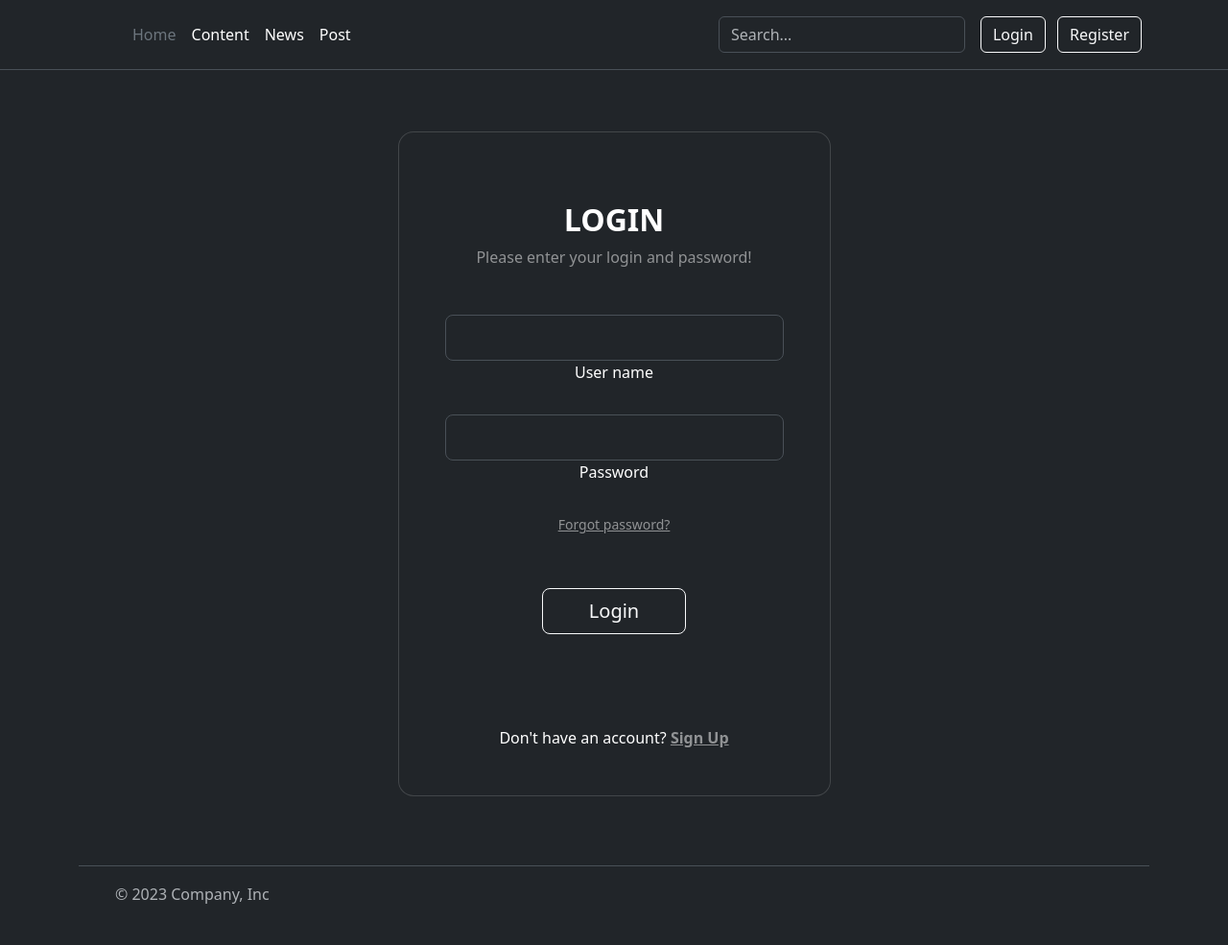
After one commit to qazwsx08ghj/django_tutorial, a Django app: page /login/ in a window 1280 px wide. The commit adds this page. Shown: the whole page at 96% size. Run offline with Django 4.2, Linux system fonts and the light colour scheme.

Commit message:
tutorial for deep dive to template tag and front & create method overview

```diff
--- a/django_tutorial/urls.py
+++ b/django_tutorial/urls.py
@@ -15,9 +15,12 @@ Including another URLconf
 """
 from django.contrib import admin
 from django.urls import path
-from website.views import main
+from website.views import main, login, register, logOut
 
 urlpatterns = [
     path('admin/', admin.site.urls),
+    path('register/', register, name='register'),
+    path('login/', login, name='login'),
+    path('logout/', logOut, name="Logout"),
     path('', main, name='main')
 ]
--- /dev/null
+++ b/templates/base.html
@@ -0,0 +1,70 @@
+<!DOCTYPE html>
+<html lang="en" data-bs-theme="dark">
+<head>
+    <meta charset="UTF-8">
+    <title>{% block title %}{% endblock %}</title>
+
+    <style>
+        {% block style %}
+
+        {% endblock %}
+    </style>
+    <link href="https://cdn.jsdelivr.net/npm/bootstrap@5.3.0-alpha3/dist/css/bootstrap.min.css" rel="stylesheet" integrity="sha384-KK94CHFLLe+nY2dmCWGMq91rCGa5gtU4mk92HdvYe+M/SXH301p5ILy+dN9+nJOZ" crossorigin="anonymous">
+    <script src="https://cdn.jsdelivr.net/npm/bootstrap@5.3.0-alpha3/dist/js/bootstrap.bundle.min.js" integrity="sha384-ENjdO4Dr2bkBIFxQpeoTz1HIcje39Wm4jDKdf19U8gI4ddQ3GYNS7NTKfAdVQSZe" crossorigin="anonymous"></script>
+</head>
+<body>
+
+<header class="p-3 mb-3 border-bottom text-bg-dark">
+    <div class="container">
+      <div class="d-flex flex-wrap align-items-center justify-content-center justify-content-lg-start">
+        <a href="/" class="d-flex align-items-center mb-2 mb-lg-0 link-body-emphasis text-decoration-none">
+          <svg class="bi me-2" width="40" height="32" role="img" aria-label="Bootstrap"><use xlink:href="#bootstrap"></use></svg>
+        </a>
+
+        <ul class="nav col-12 col-lg-auto me-lg-auto mb-2 justify-content-center mb-md-0">
+          <li><a href="/" class="nav-link px-2 link-secondary">Home</a></li>
+          <li><a href="#" class="nav-link px-2 link-body-emphasis text-white">Content</a></li>
+          <li><a href="#" class="nav-link px-2 link-body-emphasis text-white">News</a></li>
+          <li><a href="#" class="nav-link px-2 link-body-emphasis text-white">Post</a></li>
+        </ul>
+
+        <form class="col-12 col-lg-auto mb-3 mb-lg-0 me-lg-3" role="search">
+          <input type="search" class="form-control" placeholder="Search..." aria-label="Search">
+        </form>
+        {% if user.is_authenticated %}
+            <div class="text-end">
+                <a href="/logout" type="button" class="btn btn-outline-light me-2">Logout</a>
+            </div>
+        {% else %}
+            <div class="text-end">
+                <a href="/login" type="button" class="btn btn-outline-light me-2">Login</a>
+                <a href="/register" type="button" class="btn btn-outline-light me-2">Register</a>
+            </div>
+        {% endif %}
+
+      </div>
+    </div>
+  </header>
+{% block body %}{% endblock %}
+</body>
+<footer>
+<div class="container">
+
+  <footer class="d-flex flex-wrap justify-content-between align-items-center py-3 my-4 border-top">
+    <div class="col-md-4 d-flex align-items-center">
+      <a href="/" class="mb-3 me-2 mb-md-0 text-body-secondary text-decoration-none lh-1">
+        <svg class="bi" width="30" height="24"><use xlink:href="#bootstrap"></use></svg>
+      </a>
+      <span class="mb-3 mb-md-0 text-body-secondary">© 2023 Company, Inc</span>
+    </div>
+
+    <ul class="nav col-md-4 justify-content-end list-unstyled d-flex">
+      <li class="ms-3"><a class="text-body-secondary" href="#"><svg class="bi" width="24" height="24"><use xlink:href="#twitter"></use></svg></a></li>
+      <li class="ms-3"><a class="text-body-secondary" href="#"><svg class="bi" width="24" height="24"><use xlink:href="#instagram"></use></svg></a></li>
+      <li class="ms-3"><a class="text-body-secondary" href="#"><svg class="bi" width="24" height="24"><use xlink:href="#facebook"></use></svg></a></li>
+    </ul>
+  </footer>
+</div>
+    {% block footer %}{% endblock %}
+</footer>
+</html>
--- /dev/null
+++ b/templates/login.html
@@ -0,0 +1,56 @@
+{% extends 'base.html' %}
+
+{% block title %}
+    Login
+{% endblock %}
+
+{% block style %}
+
+{% endblock %}
+
+{% block body %}
+<form method="post" action="{% url 'login' %}" class="gradient-custom">
+{% csrf_token %}
+  <div class="container py-5 h-100">
+    <div class="row d-flex justify-content-center align-items-center h-100">
+      <div class="col-12 col-md-8 col-lg-6 col-xl-5">
+        <div class="card bg-dark text-white" style="border-radius: 1rem;">
+          <div class="card-body p-5 text-center">
+
+            <div class="mb-md-5 mt-md-4 pb-5">
+
+              <h2 class="fw-bold mb-2 text-uppercase">Login</h2>
+              <p class="text-white-50 mb-5">Please enter your login and password!</p>
+
+              <div class="form-outline form-white mb-4">
+                <input type="text" id="typeEmailX" class="form-control form-control-lg" name="username"/>
+                <label class="form-label" for="typeEmailX">User name</label>
+              </div>
+
+              <div class="form-outline form-white mb-4">
+                <input type="password" id="typePasswordX" class="form-control form-control-lg" name="password"/>
+                <label class="form-label" for="typePasswordX">Password</label>
+              </div>
+
+              <p class="small mb-5 pb-lg-2"><a class="text-white-50" href="#!">Forgot password?</a></p>
+
+              <button class="btn btn-outline-light btn-lg px-5" type="submit">Login</button>
+
+            </div>
+
+            <div>
+              <p class="mb-0">Don't have an account? <a href="/signup" class="text-white-50 fw-bold">Sign Up</a>
+              </p>
+            </div>
+
+          </div>
+        </div>
+      </div>
+    </div>
+  </div>
+</form>
+{% endblock %}
+
+{% block footer %}
+
+{% endblock %}
--- a/website/views.py
+++ b/website/views.py
@@ -1,5 +1,9 @@
-from django.shortcuts import render
-
+from django.shortcuts import render, redirect
+from django.contrib.auth import authenticate, logout
+from django.contrib.auth import login as user_login
+from .forms import UserRegisterForm
+from django.contrib import messages
+from django.contrib.auth.forms import AuthenticationForm
 # Create your views here.
 
 
@@ -7,3 +11,36 @@ def main(request):
     posts = {'title': 'Title', 'content': 'Content'}, {'title': 'Title2', 'content': 'Content2'}
 
     return render(request, 'home.html', {"posts": posts})
+
+
+def login(request):
+    form = AuthenticationForm()
+    if request.method == 'POST':
+        LoginForm = AuthenticationForm(data=request.POST)
+        if LoginForm.is_valid():
+            name = LoginForm.cleaned_data.get('username')
+            password = LoginForm.cleaned_data.get('password')
+            user = authenticate(username=name, password=password)
+            if user is not None:
+                user_login(request, user)
+                return redirect('/')
+    return render(request, 'login.html')
+
+
+def register(request):
+    if request.method == 'POST':
+        registerForm = UserRegisterForm(request.POST)
+        if registerForm.is_valid():
+            user = registerForm.save()
+            user_login(request, user)
+            messages.success(request, "Registration successful.")
+            return redirect('/')
+        else:
+            print("error")
+
+    return render(request, 'register.html')
+
+
+def logOut(request):
+    logout(request)
+    return redirect('/')
```
Also changed, not shown: django_tutorial/settings.py (+2 -5 lines), templates/home.html (+36 -3 lines), templates/register.html (added, +58 -0 lines), website/forms.py (added, +17 -0 lines), db.sqlite3 (added).
